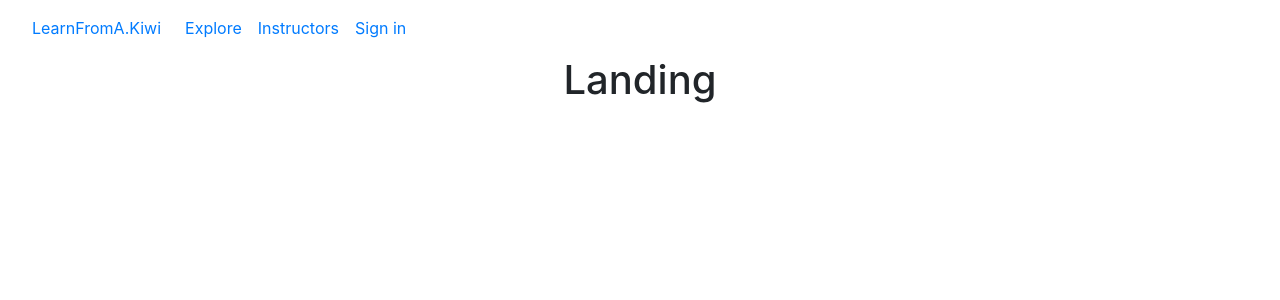
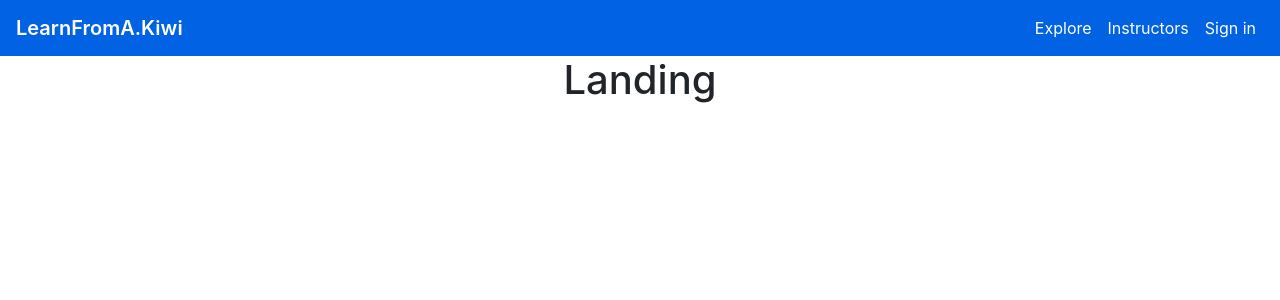
Before and after one commit to rtan265/Learn-From-A-Kiwi, a React (Create React App) app: page / in a window 1280 px wide. Shown: the top 300 px of the page. Built offline with nearby package versions, Linux system fonts and the light colour scheme.

Commit message:
finished navbar styling

```diff
--- a/src/components/navigation/Navigation.css
+++ b/src/components/navigation/Navigation.css
@@ -1,3 +1,20 @@
+.navbar {
+    background-color: #0162e4;
+}
+
+.navbar-brand {
+    color: #ffffff;
+    font-weight: 600;
+}
+
 .nav-item {
     cursor: pointer;
 }
+
+.nav-link {
+    color: #ffffff;
+}
+
+a.link:hover {
+    color: #000000;
+}
--- a/src/components/navigation/Navigation.js
+++ b/src/components/navigation/Navigation.js
@@ -1,5 +1,5 @@
 import React from 'react';
-import { Collapse, Navbar, NavbarToggler, Nav, NavItem, NavLink } from 'reactstrap';
+import { Collapse, Navbar, NavbarToggler, Nav, NavItem, NavLink, NavbarBrand } from 'reactstrap';
 
 import './Navigation.css';
 
@@ -36,13 +36,13 @@ class Navigation extends React.Component {
     return (
       <div>
         <Navbar position="sticky" expand="lg" className="navbar sticky-top">
-        <NavLink exact href="/">LearnFromA.Kiwi</NavLink>
+        <NavbarBrand className="link" exact href="/">LearnFromA.Kiwi</NavbarBrand>
           <NavbarToggler onClick={this.toggleNavbar} aria-controls="responsive-navbar-nav"></NavbarToggler>
           <Collapse isOpen={!this.state.collapsed} navbar>
-            <Nav navbar>
+            <Nav navbar className="ml-auto">
               {
                 links.map((objLink, i) => {
-                  return (<NavItem><NavLink key={i} href={ objLink.link }>{ objLink.text }</NavLink></NavItem> )
+                  return (<NavItem><NavLink className="link" key={i} href={ objLink.link }>{ objLink.text }</NavLink></NavItem> )
                 })
               }
             </Nav>
```
